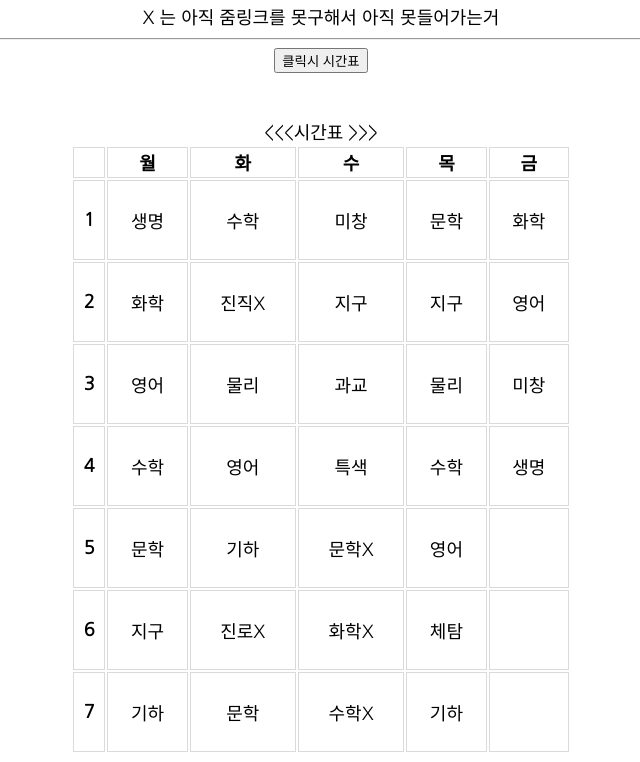
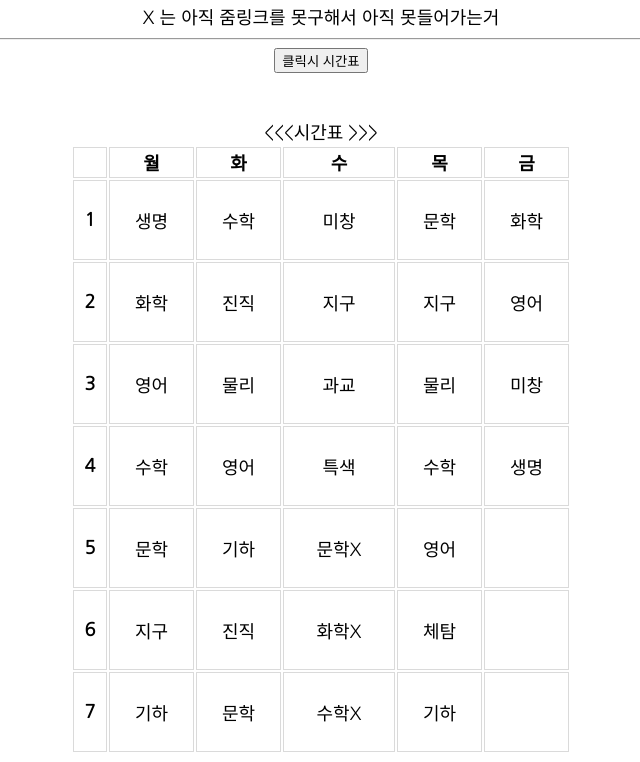
Before and after one commit to dnjstj0819/Hyosung209, a plain HTML site: page index.html in a window 1280 px wide. Shown: the part 176-938 px from the top of the page, without its empty margins (319-959 px from the left). Drawn offline with Linux system fonts and the light colour scheme.

Commit message:
Update index.html

```diff
--- a/index.html
+++ b/index.html
@@ -94,7 +94,7 @@
                     <tr height="80">
                       <th>2</th>
                       <td><a href="https://us02web.zoom.us/j/4501224672?pwd=U0k2RW5MN0s0WXMxd2JvSWFOdkNXQT09">화학</a></td><!--화학 이경민-->
-                      <td><a href="">진직X</a></td><!--진로와직업 강금희-->
+                      <td><a href="https://us02web.zoom.us/j/5303705413?pwd=NnNwUGJOMWhPYXpCbEVEWDJZbUVmUT09">진직</a></td><!--진로와직업 강금희-->
                       <td><a href="https://us02web.zoom.us/j/5655603297?pwd=Sjk3UnhLODVqdVEwTXJRZk5qbXNGdz09">지구</a></td>><!--지구과학 이승영-->
                       <td><a href="https://us02web.zoom.us/j/5655603297?pwd=Sjk3UnhLODVqdVEwTXJRZk5qbXNGdz09">지구</a></td>><!--지구과학 이승영-->
                       <td><a href="https://zoom.us/j/5104395898?pwd=ci9ncHpRTkV6amtvTHVSYzhNK043QT09">영어</a></td><!--영어1 박보라-->
@@ -126,7 +126,7 @@
                     <tr height="80">
                       <th>6</th>
                       <td><a href="https://us02web.zoom.us/j/5655603297?pwd=Sjk3UnhLODVqdVEwTXJRZk5qbXNGdz09">지구</a></td>><!--지구과학 이승영-->
-                      <td><a href="">진로X</a></td><!--진로 조현-->
+                      <td><a href="https://us02web.zoom.us/j/5980025567?pwd=KzVtSm43aTBtN0hpellzd09QcVdYUT09">진직</a></td><!--진로와직업 조현-->
                       <td><a href="">화학X</a></td><!--화학1 김양현-->
                       <td><a href="https://us04web.zoom.us/j/6231503832?pwd=WmJCeFA1K3Q1emloMzNoZ3MwaEVnQT09">체탐</a></td><!--체육탐구 이종회-->
                       <td>　</td>
```
